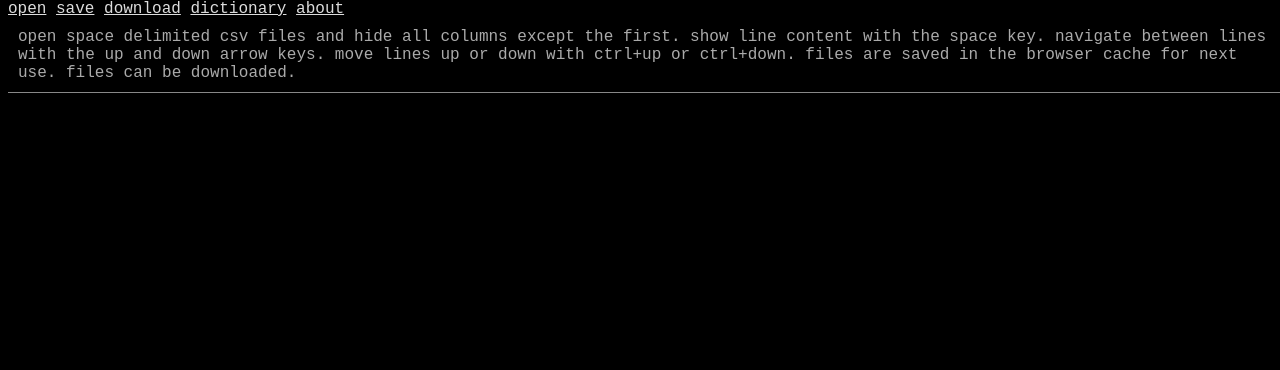
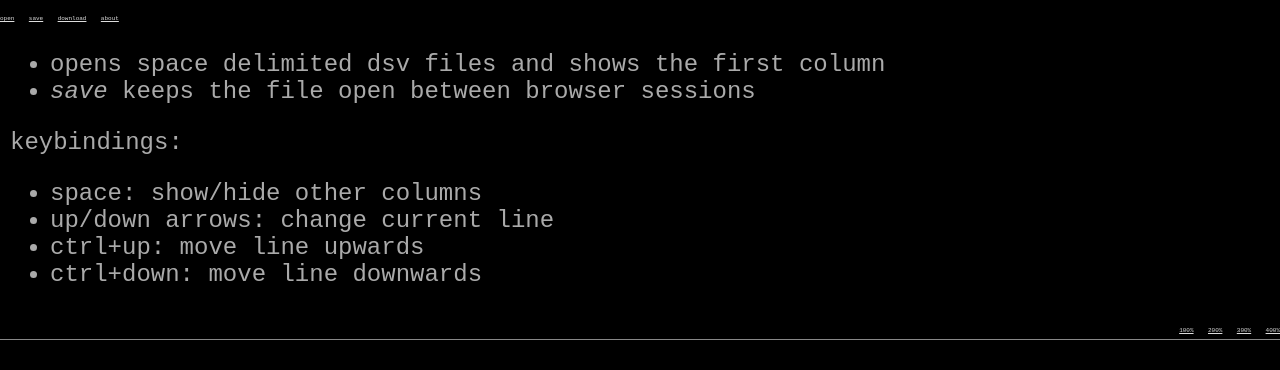
Before and after one commit to sph-mn/sph-other, a website: page single-page-apps/listlearner/compiled/listlearner.html in a window 1280 px wide. Both pictures are taken after a click on the element "about". Drawn offline with Linux system fonts and the light colour scheme.

Commit message:
update listlearner

```diff
--- a/single-page-apps/listlearner/compiled/listlearner.html
+++ b/single-page-apps/listlearner/compiled/listlearner.html
@@ -27,12 +27,13 @@
           text-decoration: none;
           color: #aaa;
       }
-      button {
-    font-size: 20px;
+      html {
+    font-size: 24px;
 }
 body {
     background-color: #000;
     color: #aaa;
+    margin: 0;
 }
 #top_bar {
     position: fixed;
@@ -42,8 +43,7 @@ body {
     border-bottom: 1px solid #888;
 }
 #file_content {
-    margin-top: 30px;
-    font-size: 175%;
+    margin-top: 1.5rem;
 }
 #file_content .selected {
     background-color: #aaa;
@@ -55,15 +55,16 @@ body {
 .link-button:hover {
     text-decoration: underline;
 }
+#top_bar .link-button {
+    font-size: 25%;
+    display: inline-block;
+}
 #top_bar > .right {
     float: right;
     display: inline-block;
 }
 #top_bar > .left {
     float: left;
-    display: inline-block;
-}
-#top_bar > * {
     display: inline-block;
 }
 #top_bar > :not(:first) {
@@ -90,15 +91,25 @@ body {
   <div id="open_file" class="link-button">open</div>
   <div id="save_file" class="link-button">save</div>
   <div id="download_file" class="link-button">download</div>
-  <a id="dictionary_link" href="http://sph.mn/other/kanji-viewer.html" target="_blank">dictionary</a>
   <div id="about_link" class="link-button">about</div>
   <div id="about" class="hidden">
-    open space delimited csv files and hide all columns except the first.
-    show line content with the space key.
-    navigate between lines with the up and down arrow keys.
-    move lines up or down with ctrl+up or ctrl+down.
-    files are saved in the browser cache for next use.
-    files can be downloaded.
+      <ul>
+          <li>opens space delimited dsv files and shows the first column</li>
+          <li><i>save</i> keeps the file open between browser sessions</li>
+      </ul>
+      keybindings:
+      <ul>
+          <li>space: show/hide other columns</li>
+          <li>up/down arrows: change current line</li>
+          <li>ctrl+up: move line upwards</li>
+          <li>ctrl+down: move line downwards</li>
+      </ul>
+  </div>
+  <div id="font-buttons" class="right">
+      <div class="link-button">100%</div>
+      <div class="link-button">200%</div>
+      <div class="link-button">300%</div>
+      <div class="link-button">400%</div>
   </div>
 </div>
 <div id="file_content"></div>
@@ -239,7 +250,8 @@ const app = {
     select_file: document.getElementById("select_file"),
     save_file: document.getElementById("save_file"),
     open_file: document.getElementById("open_file"),
-    download_file: document.getElementById("download_file")
+    download_file: document.getElementById("download_file"),
+    font_buttons: document.querySelectorAll("#font-buttons > *")
   },
   csv_config: {
     delimiter: " ",
@@ -254,12 +266,15 @@ const app = {
   save_file: data => {
     localStorage.setItem("file_name", app.current_file_name)
     localStorage.setItem("file_content", JSON.stringify(data))
+    localStorage.setItem("font_size", list.dom.content.style.fontSize)
   },
   open_file: () => {
     content = localStorage.getItem("file_content")
     name = localStorage.getItem("file_name")
+    font_size = localStorage.getItem("font_size")
     if (!content || !name) return
     app.current_file_name = name
+    list.dom.content.style.fontSize = font_size
     list.set_content(JSON.parse(content))
   },
   download_file: () => {
@@ -295,6 +310,11 @@ const app = {
     app.dom.open_file.addEventListener("click", event => {
       document.getElementById("select_file").click()
     })
+    app.dom.font_buttons.forEach((a) => {
+      a.addEventListener("click", event => {
+        list.dom.content.style.fontSize = a.innerHTML
+      })
+    })
     list.init()
     app.open_file()
     app.about_init()
--- a/single-page-apps/listlearner/style.css
+++ b/single-page-apps/listlearner/style.css
@@ -1,9 +1,10 @@
-button {
-    font-size: 20px;
+html {
+    font-size: 24px;
 }
 body {
     background-color: #000;
     color: #aaa;
+    margin: 0;
 }
 #top_bar {
     position: fixed;
@@ -13,8 +14,7 @@ body {
     border-bottom: 1px solid #888;
 }
 #file_content {
-    margin-top: 30px;
-    font-size: 175%;
+    margin-top: 1.5rem;
 }
 #file_content .selected {
     background-color: #aaa;
@@ -26,15 +26,16 @@ body {
 .link-button:hover {
     text-decoration: underline;
 }
+#top_bar .link-button {
+    font-size: 25%;
+    display: inline-block;
+}
 #top_bar > .right {
     float: right;
     display: inline-block;
 }
 #top_bar > .left {
     float: left;
-    display: inline-block;
-}
-#top_bar > * {
     display: inline-block;
 }
 #top_bar > :not(:first) {
```
Also changed, not shown: single-page-apps/listlearner/body.html (+17 -7 lines), single-page-apps/listlearner/script.js (+10 -1 lines), 3 other files.
